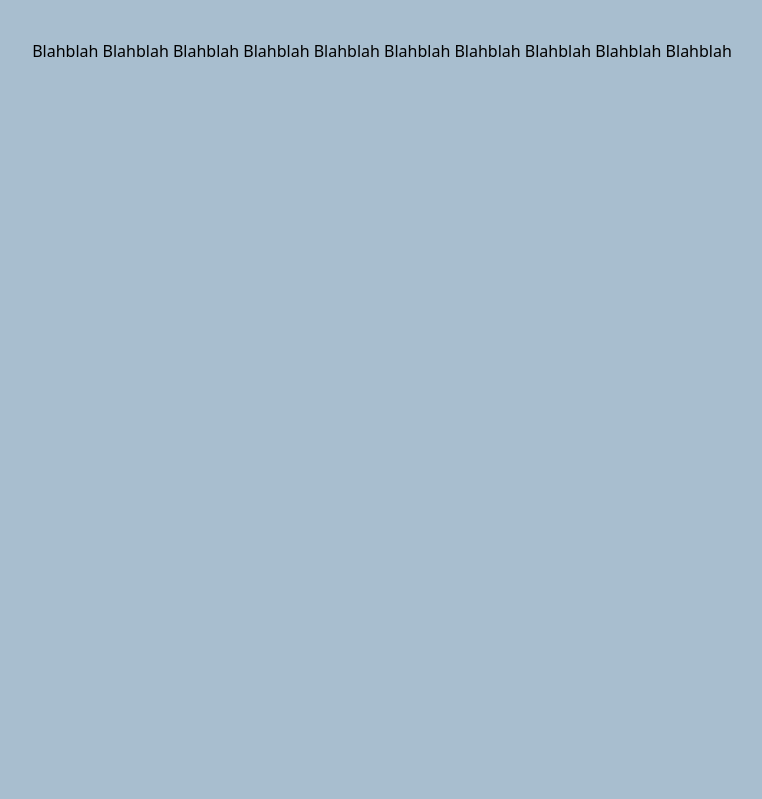
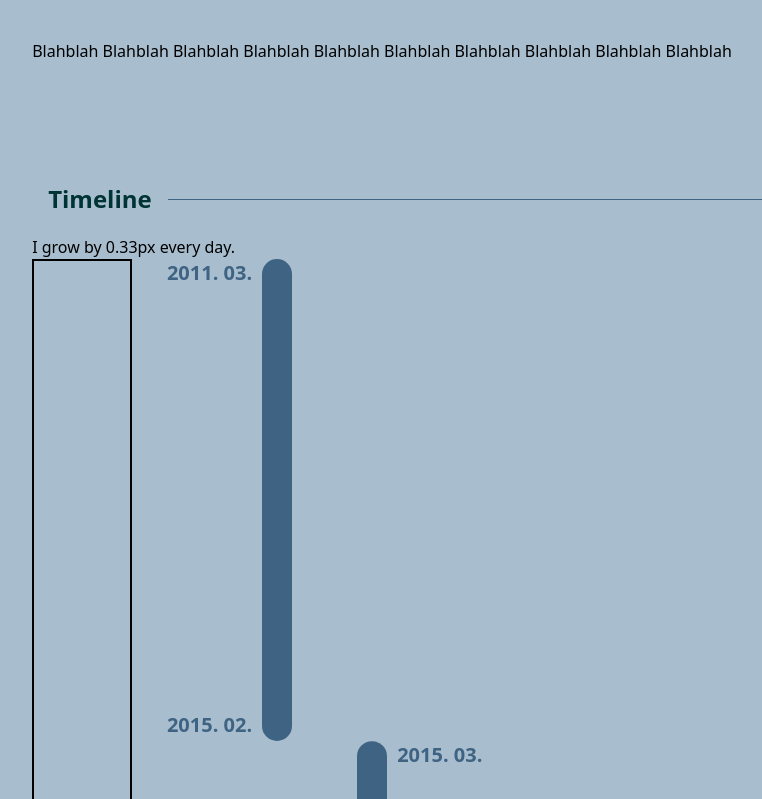
Before and after one commit to yildbs/portfolio, a React (Vite) app: page / in a window 1280 px wide. Shown: the part 801-1600 px from the top of the page, without its empty margins (132-894 px from the left). Before the commit the page ends 1004 px from the top, so only its background shows below. Built offline with nearby package versions, Linux system fonts and the light colour scheme; the HTML template or start-up script is replaced by a standard one.

Commit message:
timeline prototype implemented

```diff
--- a/src/App.tsx
+++ b/src/App.tsx
@@ -5,6 +5,7 @@ import AboutMe from "./components/contents/AboutMe";
 import Education from "./components/contents/Education";
 import Experience from "./components/contents/Experience";
 import EmailTag from "./components/headers/EmailTag";
+import Timeline from "./components/contents/timeline/Timeline";
 
 const App: React.FC = () => {
   return (
@@ -26,6 +27,10 @@ const App: React.FC = () => {
           <div className="flex h-fit px-10 py-10">
             <Experience />
           </div>
+
+          <div className="flex h-fit px-10 py-10">
+            <Timeline/>
+          </div>
         </main>
       </div>
     </div>
--- /dev/null
+++ b/src/components/contents/timeline/AffiliationHistory.tsx
@@ -0,0 +1,121 @@
+import {
+  convertTimestampToYYYYMMDD,
+  convertTimestampToYYYYMM,
+  convertYYYYMMDDToTimestamp,
+} from "../util/Date";
+
+export class AffiliationHistory {
+  _startDate_yyyymmdd: string;
+  _endDate_yyyymmdd: string;
+  _affiliation: string;
+  _startTimestamp: number;
+  _endTimestamp: number;
+  _isEnded = true;
+
+  public get startDate_yyyymmdd() {
+    return this._startDate_yyyymmdd;
+  }
+  public get endDate_yyyymmdd() {
+    return this._endDate_yyyymmdd;
+  }
+  public get affiliation() {
+    return this._affiliation;
+  }
+  public get startTimestamp() {
+    return this._startTimestamp;
+  }
+  public get endTimestamp() {
+    return this._endTimestamp;
+  }
+  public get days() {
+    return (this._endTimestamp - this.startTimestamp) / 1000 / 86400;
+  }
+
+  constructor(
+    startDate_yyyymmdd: string,
+    endDate_yyyymmdd: string,
+    affiliation: string
+  ) {
+    if (endDate_yyyymmdd === "0") {
+      endDate_yyyymmdd = convertTimestampToYYYYMMDD(Date.now());
+      this._isEnded = false;
+    }
+
+    this._startDate_yyyymmdd = startDate_yyyymmdd;
+    this._endDate_yyyymmdd = endDate_yyyymmdd;
+    this._affiliation = affiliation;
+
+    this._startTimestamp = convertYYYYMMDDToTimestamp(startDate_yyyymmdd);
+    this._endTimestamp = convertYYYYMMDDToTimestamp(endDate_yyyymmdd);
+
+    if (this._startTimestamp > this._endTimestamp) {
+      throw new Error("Start must be smaller than end.");
+    }
+  }
+
+  render(index: number, firstTimestamp: number, pxPerDay: number) {
+    const elapsedDays = (this.startTimestamp - firstTimestamp) / 1000 / 86400;
+    const widthMain = 200;
+    const isLeft = index % 2 == 0;
+
+    const circleSize = 30;
+    const barX = isLeft
+      ? widthMain * 0.8 - circleSize
+      : widthMain * 0.2 - circleSize / 2;
+
+    const dateX = isLeft ? 0 : barX + circleSize + 10;
+    const heightMain = this.days * pxPerDay;
+    const widthDate = widthMain * 0.6 ;
+    const heightDate = 30;
+    const dateAlign = isLeft ? "text-right" : "text-left";
+    return (
+      <>
+        <div
+          className="absolute border-solid border-debug border-0 "
+          style={{
+            width: widthMain + "px",
+            height: heightMain + "px",
+            transform:
+              "translate(" +
+              (isLeft ? 0 : widthMain) +
+              "px, " +
+              elapsedDays * pxPerDay +
+              "px)",
+          }}
+        >
+          <div
+            id="startDate"
+            className={"absolute text-accent font-extrabold text-xl " + dateAlign}
+            style={{
+              width: widthDate + "px",
+              height: heightDate + "px",
+              transform: "translate(" + dateX + "px, " + 0 + "px)",
+            }}
+          >
+            {convertTimestampToYYYYMM(this.startTimestamp)}
+          </div>
+          <div
+            id="endDate"
+            className={"absolute text-accent font-extrabold text-xl " + dateAlign}
+            style={{
+              width: widthDate + "px",
+              height: heightDate + "px",
+              transform: "translate(" + dateX + "px, " + (heightMain-heightDate) + "px)",
+            }}
+          >
+            {convertTimestampToYYYYMM(this.endTimestamp)}
+          </div>
+          <div
+            id="verticalbar"
+            className={"absolute bg-accent rounded-full"}
+            style={{
+              width: circleSize + "px",
+              height: heightMain + "px",
+              transform: "translate(" + barX + "px, " + 0 + "px)",
+            }}
+          ></div>
+        </div>
+      </>
+    );
+  }
+}
--- /dev/null
+++ b/src/components/contents/timeline/AffiliationHistoryData.ts
@@ -0,0 +1,10 @@
+import { AffiliationHistory } from "./AffiliationHistory";
+
+export default [
+    new AffiliationHistory("20110301", "20150228", "UOS"),
+    new AffiliationHistory("20150301", "20170228", "UOS"),
+    new AffiliationHistory("20161101", "20200331", "Danusys"),
+    new AffiliationHistory("20200401", "20210201", "Spain"),
+    new AffiliationHistory("20210324", "20211007", "Innodep"),
+    new AffiliationHistory("20211018", "0", "Deepixel"),
+];
--- /dev/null
+++ b/src/components/contents/timeline/Timeline.tsx
@@ -0,0 +1,31 @@
+import Title from "../Title";
+import history from "./AffiliationHistoryData";
+
+export default function Timeline() {
+  const timestampMin = Math.min(...history.map((h) => h.startTimestamp));
+  const timestampMax = Math.max(
+    ...history.map((h) => h.endTimestamp),
+    Date.now()
+  );
+
+  const days = (timestampMax - timestampMin) / 1000 / 86400;
+  const pxPerDay = 0.33;
+
+  return (
+    <>
+      <div className="w-full flex float-left flex-col">
+        <Title title={"Timeline"} />
+        I grow by {pxPerDay}px every day.
+        <div className="w-50 flex flex-row">
+          <div
+            className="border-solid border-black border-2"
+            style={{ width: "100px", height: days * pxPerDay + "px" }}
+          ></div>
+          <div className="relative" >
+            {history.map((affiliation, index) => affiliation.render(index, timestampMin, pxPerDay))}
+          </div>
+        </div>
+      </div>
+    </>
+  );
+}
--- /dev/null
+++ b/src/components/contents/util/Date.ts
@@ -0,0 +1,45 @@
+
+
+export function convertYYYYMMDDToTimestamp(yyyymmdd: string): number {
+    // Check if the input is valid
+    if (yyyymmdd.length !== 8 || !/^\d{8}$/.test(yyyymmdd)) {
+        throw new Error("Invalid date format");
+    }
+
+    // Extract year, month, day from the string
+    const year = parseInt(yyyymmdd.substring(0, 4), 10);
+    const month = parseInt(yyyymmdd.substring(4, 6), 10) - 1; // month is 0-indexed in JavaScript
+    const day = parseInt(yyyymmdd.substring(6, 8), 10);
+
+    // Create a new date object
+    const date = new Date(year, month, day);
+
+    // Return the timestamp in milliseconds
+    return date.getTime();
+}
+
+export function convertTimestampToYYYYMMDD(timestamp: number): string {
+    // Create a new date object from the timestamp
+    const date = new Date(timestamp);
+
+    // Extract year, month, and day and format them
+    const year = date.getFullYear();
+    const month = (date.getMonth() + 1).toString().padStart(2, '0'); // Months are 0-indexed, add 1
+    const day = date.getDate().toString().padStart(2, '0');
+
+    // Combine and return the formatted string
+    return `${year}${month}${day}`;
+}
+
+export function convertTimestampToYYYYMM(timestamp: number): string {
+    // Create a new date object from the timestamp
+    const date = new Date(timestamp);
+
+    // Extract year, month, and day and format them
+    const year = date.getFullYear();
+    const month = (date.getMonth() + 1).toString().padStart(2, '0'); // Months are 0-indexed, add 1
+    const day = date.getDate().toString().padStart(2, '0');
+
+    // Combine and return the formatted string
+    return `${year}. ${month}. `;
+}
--- a/tailwind.config.js
+++ b/tailwind.config.js
@@ -11,6 +11,8 @@ export default {
         title: "#003333", // text title color
         accent: "#3f6382", // icon, numbering for accent
         background: "#a8becf",
+        // debug: "#ffff0000", // not showing this color
+        debug: "#ffff00FF", //DEBUG
       },
     },
   },
```
Also changed, not shown: 1 other file (tests, documents, lock files or other folders).
